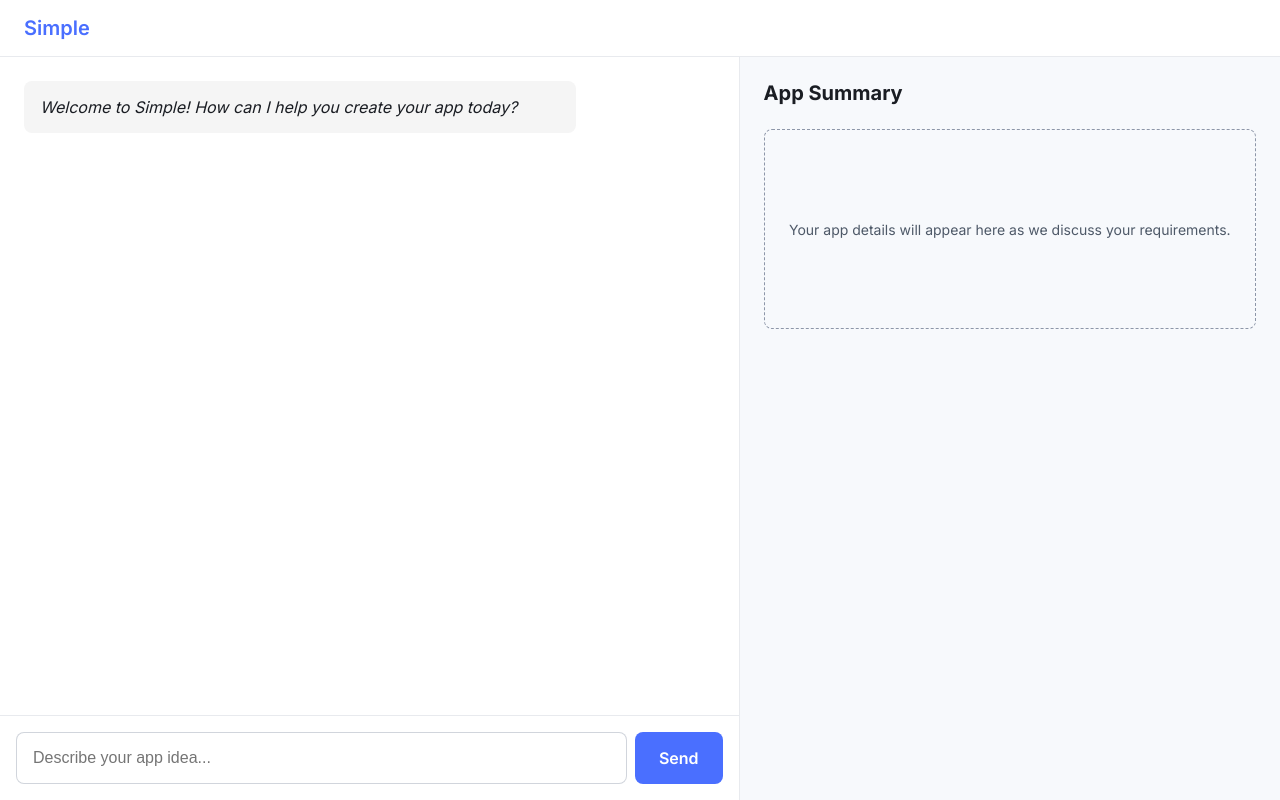
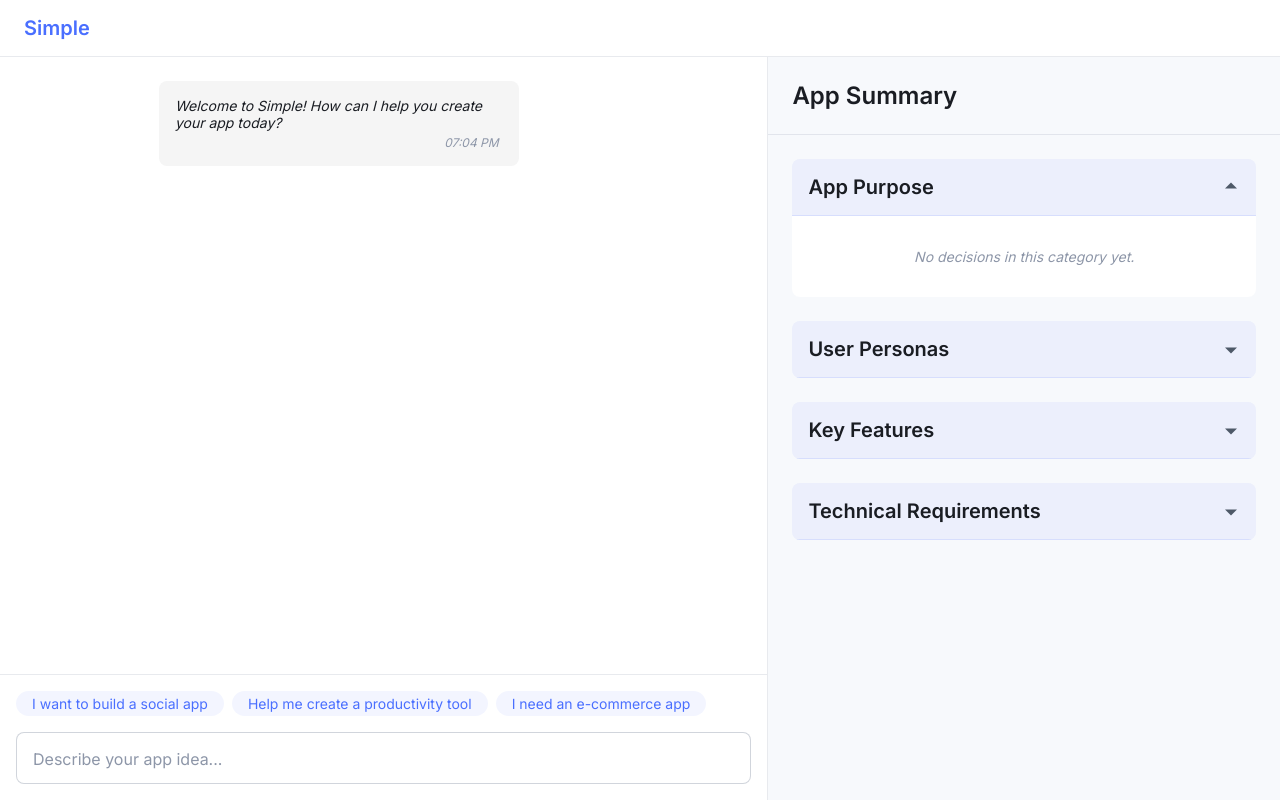
Before and after one commit to nbyapp/simple, a React (Vite) app: page /conversation in a window 1280 px wide. Built offline with nearby package versions, Linux system fonts and the light colour scheme.

Commit message:
Update ConversationPage to use store and components

```diff
--- a/src/pages/ConversationPage.tsx
+++ b/src/pages/ConversationPage.tsx
@@ -1,37 +1,48 @@
+import React from 'react'
 import styled from 'styled-components'
-import { useState } from 'react'
+import { Link } from 'react-router-dom'
+import ConversationPanel from '../components/conversation/ConversationPanel'
+import SummaryPanel from '../components/summary/SummaryPanel'
+import { useConversationStore } from '../store/conversationStore'
 
-// This will be a placeholder until we implement the actual conversation components
-const ConversationPage = () => {
-  const [messages] = useState([
-    { id: '1', sender: 'system', text: 'Welcome to Simple! How can I help you create your app today?' },
-  ])
+const ConversationPage: React.FC = () => {
+  const {
+    messages,
+    isProcessing,
+    suggestions,
+    highlightedMessageIds,
+    decisions,
+    categories,
+    expandedCategories,
+    sendMessage,
+    highlightMessages,
+    toggleCategory,
+  } = useConversationStore()
 
   return (
     <PageContainer>
       <Header>
-        <Title>Simple</Title>
+        <LogoLink to="/">
+          <Title>Simple</Title>
+        </LogoLink>
       </Header>
+
       <MainContent>
-        <ConversationPanel>
-          <MessageList>
-            {messages.map((message) => (
-              <MessageItem key={message.id} sender={message.sender}>
-                {message.text}
-              </MessageItem>
-            ))}
-          </MessageList>
-          <InputArea>
-            <MessageInput placeholder="Describe your app idea..." />
-            <SendButton>Send</SendButton>
-          </InputArea>
-        </ConversationPanel>
-        <SummaryPanel>
-          <SummaryHeader>App Summary</SummaryHeader>
-          <EmptyState>
-            Your app details will appear here as we discuss your requirements.
-          </EmptyState>
-        </SummaryPanel>
+        <ConversationPanel
+          messages={messages}
+          onSendMessage={sendMessage}
+          isProcessing={isProcessing}
+          suggestions={suggestions}
+          highlightedMessageIds={highlightedMessageIds}
+        />
+
+        <SummaryPanel
+          categories={categories}
+          decisions={decisions}
+          expandedCategories={expandedCategories}
+          onToggleCategory={toggleCategory}
+          onViewDecision={highlightMessages}
+        />
       </MainContent>
     </PageContainer>
   )
@@ -50,6 +61,14 @@ const Header = styled.header`
   border-bottom: 1px solid ${({ theme }) => `${theme.colors.text.tertiary}33`};
 `
 
+const LogoLink = styled(Link)`
+  text-decoration: none;
+
+  &:hover {
+    text-decoration: none;
+  }
+`
+
 const Title = styled.h1`
   font-size: ${({ theme }) => theme.typography.heading.h4.fontSize};
   font-weight: ${({ theme }) => theme.typography.heading.h4.fontWeight};
@@ -62,110 +81,4 @@ const MainContent = styled.main`
   overflow: hidden;
 `
 
-const ConversationPanel = styled.div`
-  display: flex;
-  flex-direction: column;
-  flex: 3;
-  border-right: 1px solid ${({ theme }) => `${theme.colors.text.tertiary}33`};
-`
-
-const MessageList = styled.div`
-  flex: 1;
-  padding: ${({ theme }) => theme.spacing.lg};
-  overflow-y: auto;
-`
-
-interface MessageItemProps {
-  sender: string;
-}
-
-const MessageItem = styled.div<MessageItemProps>`
-  padding: ${({ theme }) => theme.spacing.md};
-  margin-bottom: ${({ theme }) => theme.spacing.md};
-  border-radius: ${({ theme }) => theme.borderRadius.md};
-  max-width: 80%;
-
-  ${({ sender, theme }) => {
-    if (sender === 'user') {
-      return `
-        background-color: ${theme.colors.message.user};
-        color: ${theme.colors.text.primary};
-        align-self: flex-end;
-        margin-left: auto;
-      `
-    } else if (sender === 'ai') {
-      return `
-        background-color: ${theme.colors.message.ai};
-        color: ${theme.colors.text.primary};
-        box-shadow: ${theme.shadows.sm};
-      `
-    } else {
-      return `
-        background-color: ${theme.colors.message.system};
-        color: ${theme.colors.text.primary};
-        font-style: italic;
-      `
-    }
-  }}
-`
-
-const InputArea = styled.div`
-  display: flex;
-  padding: ${({ theme }) => theme.spacing.md};
-  border-top: 1px solid ${({ theme }) => `${theme.colors.text.tertiary}33`};
-`
-
-const MessageInput = styled.input`
-  flex: 1;
-  padding: ${({ theme }) => theme.spacing.md};
-  border: 1px solid ${({ theme }) => `${theme.colors.text.tertiary}66`};
-  border-radius: ${({ theme }) => theme.borderRadius.md};
-  font-size: ${({ theme }) => theme.typography.body.regular.fontSize};
-  outline: none;
-
-  &:focus {
-    border-color: ${({ theme }) => theme.colors.primary};
-  }
-`
-
-const SendButton = styled.button`
-  background-color: ${({ theme }) => theme.colors.primary};
-  color: white;
-  padding: ${({ theme }) => theme.spacing.md} ${({ theme }) => theme.spacing.lg};
-  margin-left: ${({ theme }) => theme.spacing.sm};
-  border-radius: ${({ theme }) => theme.borderRadius.md};
-  font-weight: 600;
-  transition: background-color ${({ theme }) => theme.transitions.quick};
-
-  &:hover {
-    background-color: ${({ theme }) => `${theme.colors.primary}dd`};
-  }
-`
-
-const SummaryPanel = styled.div`
-  flex: 2;
-  padding: ${({ theme }) => theme.spacing.lg};
-  background-color: ${({ theme }) => theme.colors.surface};
-  overflow-y: auto;
-`
-
-const SummaryHeader = styled.h2`
-  font-size: ${({ theme }) => theme.typography.heading.h4.fontSize};
-  margin-bottom: ${({ theme }) => theme.spacing.lg};
-  color: ${({ theme }) => theme.colors.text.primary};
-`
-
-const EmptyState = styled.div`
-  display: flex;
-  align-items: center;
-  justify-content: center;
-  height: 200px;
-  border: 1px dashed ${({ theme }) => theme.colors.text.tertiary};
-  border-radius: ${({ theme }) => theme.borderRadius.md};
-  padding: ${({ theme }) => theme.spacing.lg};
-  color: ${({ theme }) => theme.colors.text.secondary};
-  text-align: center;
-  font-size: ${({ theme }) => theme.typography.body.small.fontSize};
-`
-
 export default ConversationPage
```
